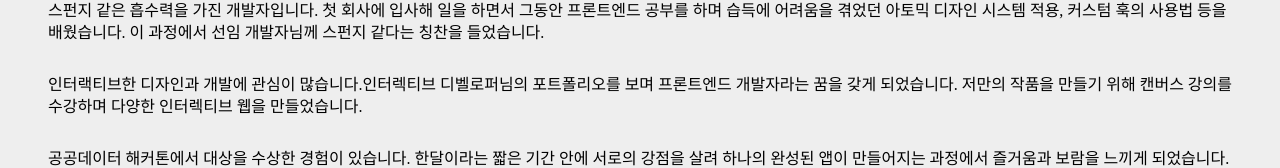
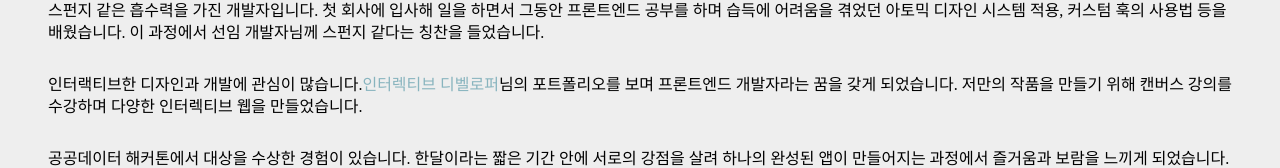
Before and after one commit to hyojinLee-git/portfolio, a React (Vite) app: page / in a window 1280 px wide. Shown: the part 621-789 px from the top of the page. Built offline with nearby package versions, Linux system fonts and the light colour scheme.

Commit message:
fix: design

```diff
--- a/src/containers/Sections/Section2/style.css
+++ b/src/containers/Sections/Section2/style.css
@@ -16,3 +16,7 @@
 .section2 > p {
     margin-bottom: 30px;
 }
+
+.section2 a {
+    color: var(--color-theme2);
+}
```
